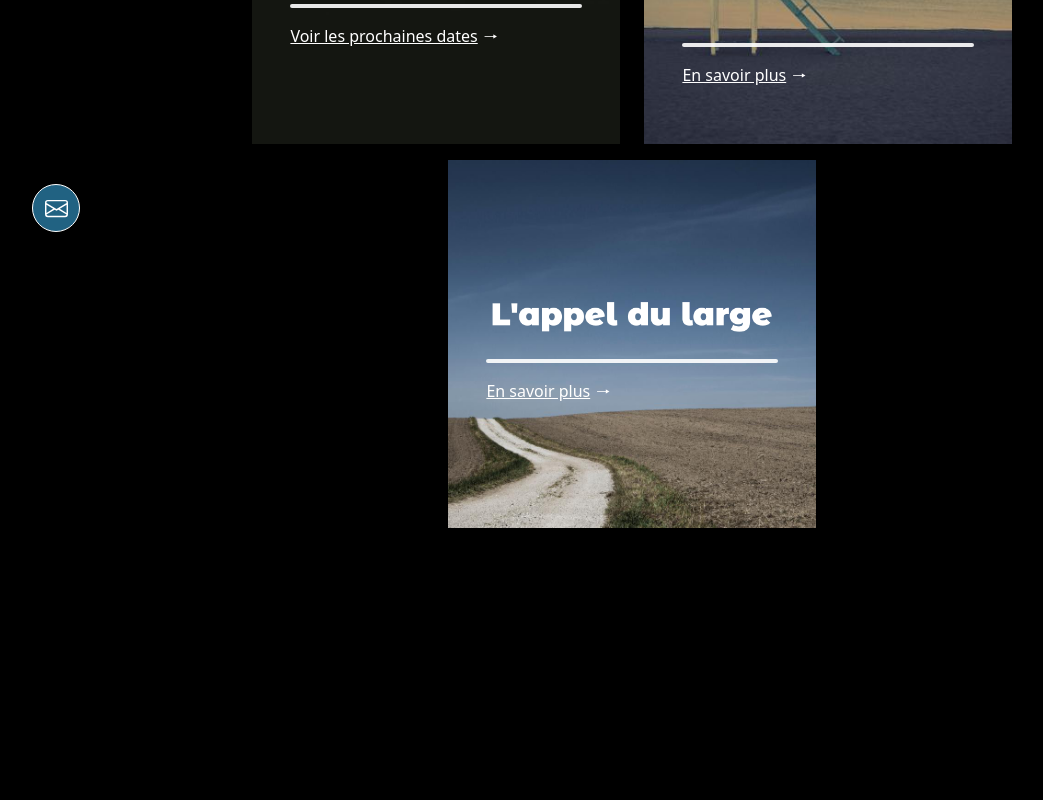
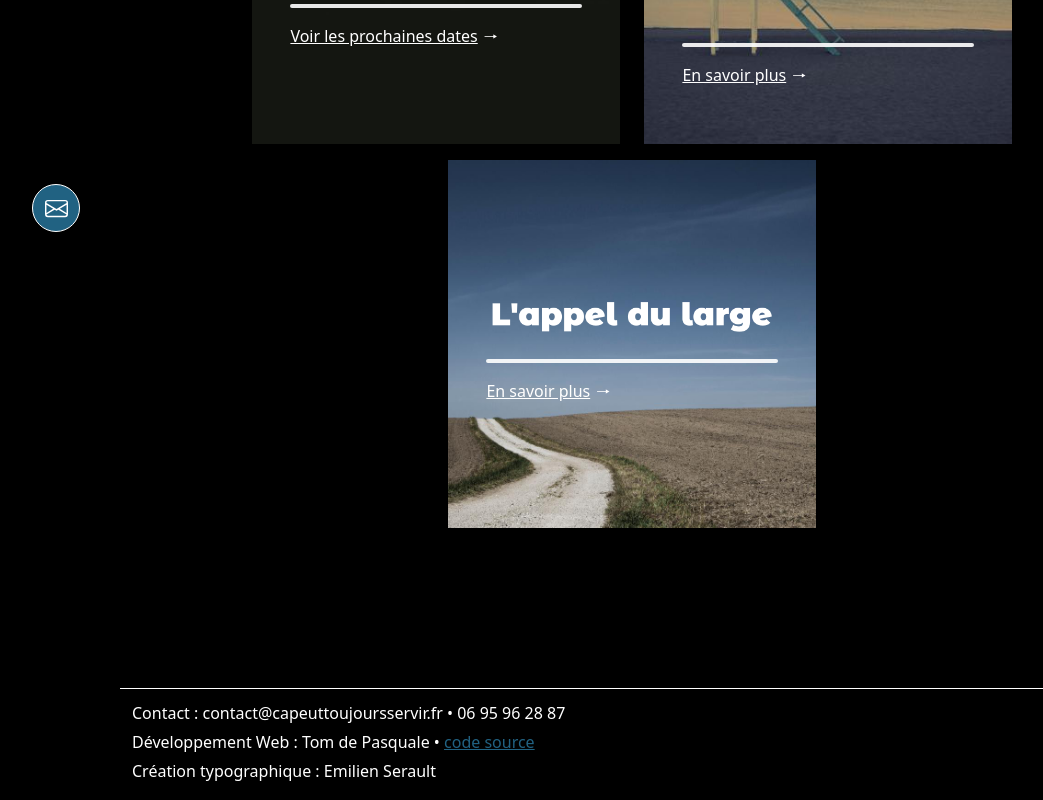
Before and after one commit to TomDep/ca-peut-toujours-servir, a Next.js app: page / in a window 1280 px wide. Shown: the part 488-1288 px from the top of the page, without its empty margins (8-1051 px from the left). Before the commit the page ends 1176 px from the top, so only its background shows below. Built offline with nearby package versions, Linux system fonts and the light colour scheme.

Commit message:
Adding footer

```diff
--- /dev/null
+++ b/components/footer.js
@@ -0,0 +1,11 @@
+import styles from "@/styles/footer.module.scss";
+
+export default function Footer() {
+    return (
+        <footer className={styles.footer}>
+            <p>Contact : contact@capeuttoujoursservir.fr • 06 95 96 28 87</p>
+            <p>Développement Web : Tom de Pasquale • <a href="https://github.com/TomDep/ca-peut-toujours-servir">code source</a></p>
+            <p>Création typographique : Emilien Serault</p>
+        </footer>
+    )
+}
--- a/pages/agenda.js
+++ b/pages/agenda.js
@@ -1,4 +1,5 @@
 import CustomHead from "@/components/customHead";
+import Footer from "@/components/footer";
 import Header from "@/components/header";
 import Layout from "@/components/layout";
 import { getNews } from "@/lib/news";
@@ -37,6 +38,8 @@ export default function Agenda({ projects, news }) {
                 {news.map((item, index) => <li key={index}>{item}</li>)}
                 </ul>
             </Layout>
+
+            <Footer></Footer>
         </>
     )
 }
--- a/pages/index.js
+++ b/pages/index.js
@@ -7,6 +7,7 @@ import Header from "../components/header"
 import Layout from "../components/layout";
 import ProjectOverview from "../components/project-overview";
 import CustomHead from "../components/customHead.js";
+import Footer from "@/components/footer";
 
 export async function getStaticProps() {
   const projects = getProjectsProperties();
@@ -45,6 +46,7 @@ export default function Home({ projects }) {
             ))}
         </section>
       </Layout>
+      <Footer></Footer>
     </>
   )
 }
--- a/pages/projets.js
+++ b/pages/projets.js
@@ -1,3 +1,4 @@
+import Footer from "@/components/footer";
 import Link from "next/link";
 import Header from "../components/header";
 import Layout from "../components/layout";
@@ -38,6 +39,7 @@ export default function Projets({ projects }) {
                     ))}
                 </div>
             </Layout>
+            <Footer></Footer>
         </>
     );
 }
--- a/pages/projets/[projectId].js
+++ b/pages/projets/[projectId].js
@@ -5,6 +5,7 @@ import Layout from "@/components/layout";
 import styles from "@/styles/[projectId].module.scss";
 import CustomHead from "@/components/customHead";
 import Link from "next/link";
+import Footer from "@/components/footer";
 
 export async function getStaticPaths() {
     const ids = getProjectsIds();
@@ -75,6 +76,7 @@ export default function Project({ projectData, projects }) {
                     </Link>
                 </div>
             </Layout>
+            <Footer></Footer>
         </>
     )
 }
--- /dev/null
+++ b/styles/footer.module.scss
@@ -0,0 +1,17 @@
+.footer {
+    position: relative;
+    bottom: 0;
+
+    display: flex;
+    flex-direction: column;
+    justify-content: center;
+
+    padding: 12px;
+
+    border-top: 1px solid $textColor;
+    margin: auto 10vw;
+
+    p {
+        margin-bottom: 5px;
+    }
+}
--- a/styles/globals.scss
+++ b/styles/globals.scss
@@ -1,5 +1,6 @@
 html,
 body {
+
   padding: 0;
   margin: 0;
 
--- a/styles/layout.module.scss
+++ b/styles/layout.module.scss
@@ -2,6 +2,8 @@
     margin: calc($headerHeight + 5em) calc((100vw - $layoutWidth) / 2);
 
     transition: all 0.3s;
+
+    min-height: 70vh;
 }
 
 .link {
```
